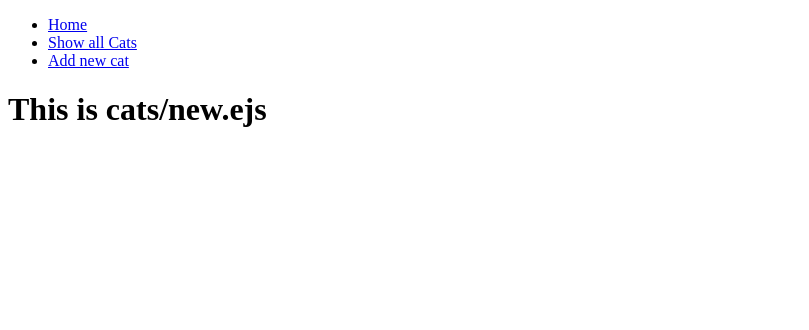
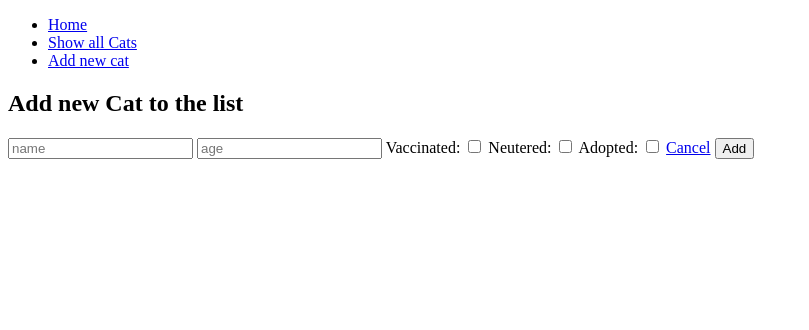
Before and after one commit to nico-bt/cat-shelter, a Node server app: page /cats/new in a window 1280 px wide. Shown: the top 330 px of the page, without its empty margins (0-809 px from the left). Run offline with Node 20, Linux system fonts and the light colour scheme; some libraries are stand-ins or nearby versions.

Commit message:
Add cat model, add new cat: show form and POST method

```diff
--- a/routes/cats.js
+++ b/routes/cats.js
@@ -1,9 +1,11 @@
 const express = require('express')
 const app = express()
-
 const router = express.Router()
 
-// All cats Route
+// Cat Model
+const Cat = require("../models/cat")
+
+// All cats Route (all routes prepended with "cats/")
 router.get("/", (req, res)=>{
     res.render("cats/index")
 })
@@ -14,8 +16,22 @@
 })
 
 // Create New Cat Route (add to db)
-router.post("/", (req, res)=>{
-    res.send("POST cats/new")
+router.post("/", async (req, res)=>{
+    const newCat = new Cat({
+        name: req.body.name,
+        age: req.body.age,
+        vaccinated: !!(req.body.vaccinated),
+        neutered: !!(req.body.neutered),
+        adopted: !!(req.body.adopted)
+    })
+
+    try {
+        const newCatAdded = await newCat.save()
+        res.render("cats/index", {message: "Added to the list!"})
+        // res.redirect(`/cats/${newCatAdded.id}`)
+    } catch (error) {
+        res.render("cats/new", {message: error})
+    }
 })
 
 
--- a/server.js
+++ b/server.js
@@ -12,6 +12,10 @@
 app.use(expressLayouts);
 app.set("layout", "layouts/layout")
 app.use(express.static("public"))
+
+// Enable access to body.xxxx
+app.use(express.json());
+app.use(express.urlencoded())
 
 // Database
 let config;
--- a/views/cats/new.ejs
+++ b/views/cats/new.ejs
@@ -1 +1,18 @@
-<h1>This is cats/new.ejs</h1>
+<h2>Add new Cat to the list</h2>
+
+<form action="/cats" method="POST">
+    <input type="string" name="name" placeholder="name">
+    <input type="string" name="age" placeholder="age">
+
+    <label for="vaccinated">Vaccinated: </label>
+    <input type="checkbox" name="vaccinated" id="vaccinated">
+
+    <label for="neutered">Neutered: </label>
+    <input type="checkbox" name="neutered" id="neutered">
+
+    <label for="adopted">Adopted: </label>
+    <input type="checkbox" name="adopted" id="adopted">
+
+    <a href="/cats">Cancel</a>
+    <button type="submit">Add</button>
+</form>
--- a/views/layouts/layout.ejs
+++ b/views/layouts/layout.ejs
@@ -15,6 +15,8 @@
         </ul>
     </header>
 
+    <%- include("../partials/message") %>
+
     <%- body  %>
 
 </body>
--- /dev/null
+++ b/views/partials/message.ejs
@@ -0,0 +1,3 @@
+<h2>
+    <%= locals.message %>
+</h2>
```
Also changed, not shown: models/cat.js (added, +11 -0 lines).
